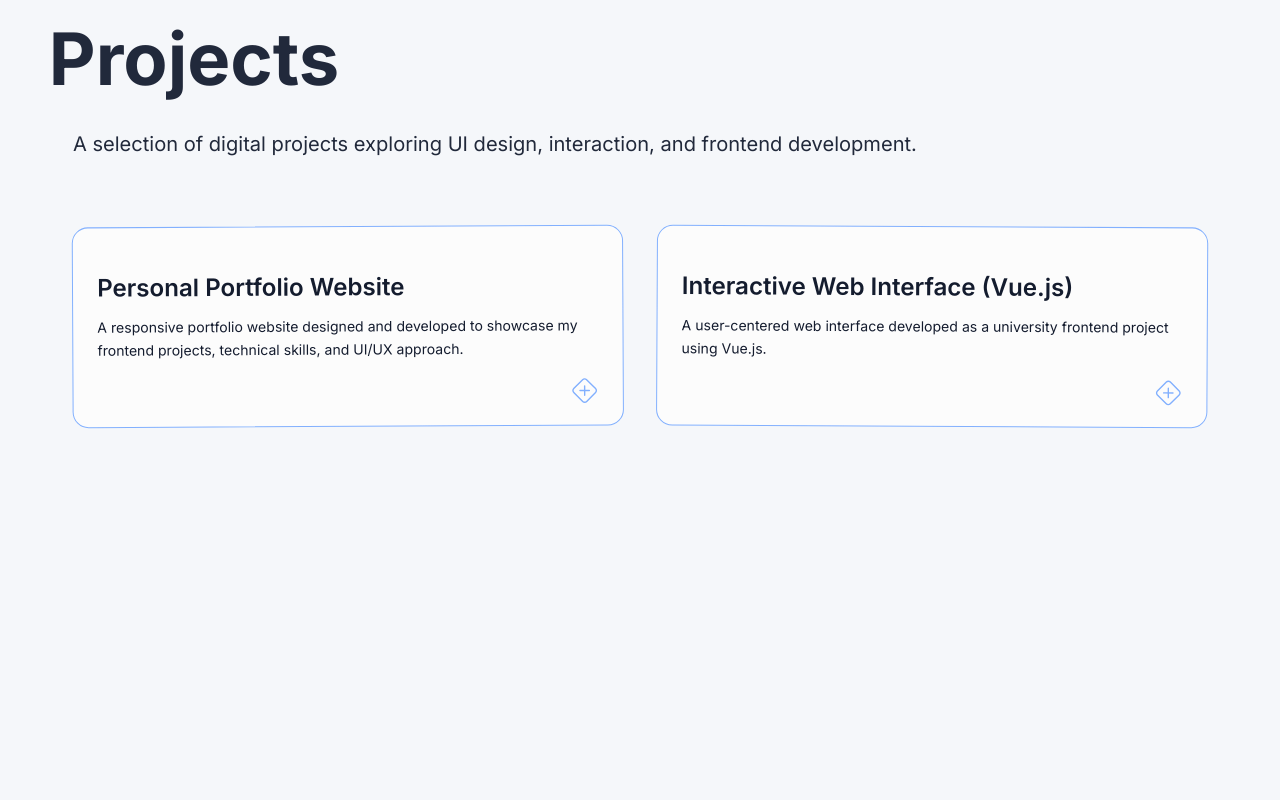
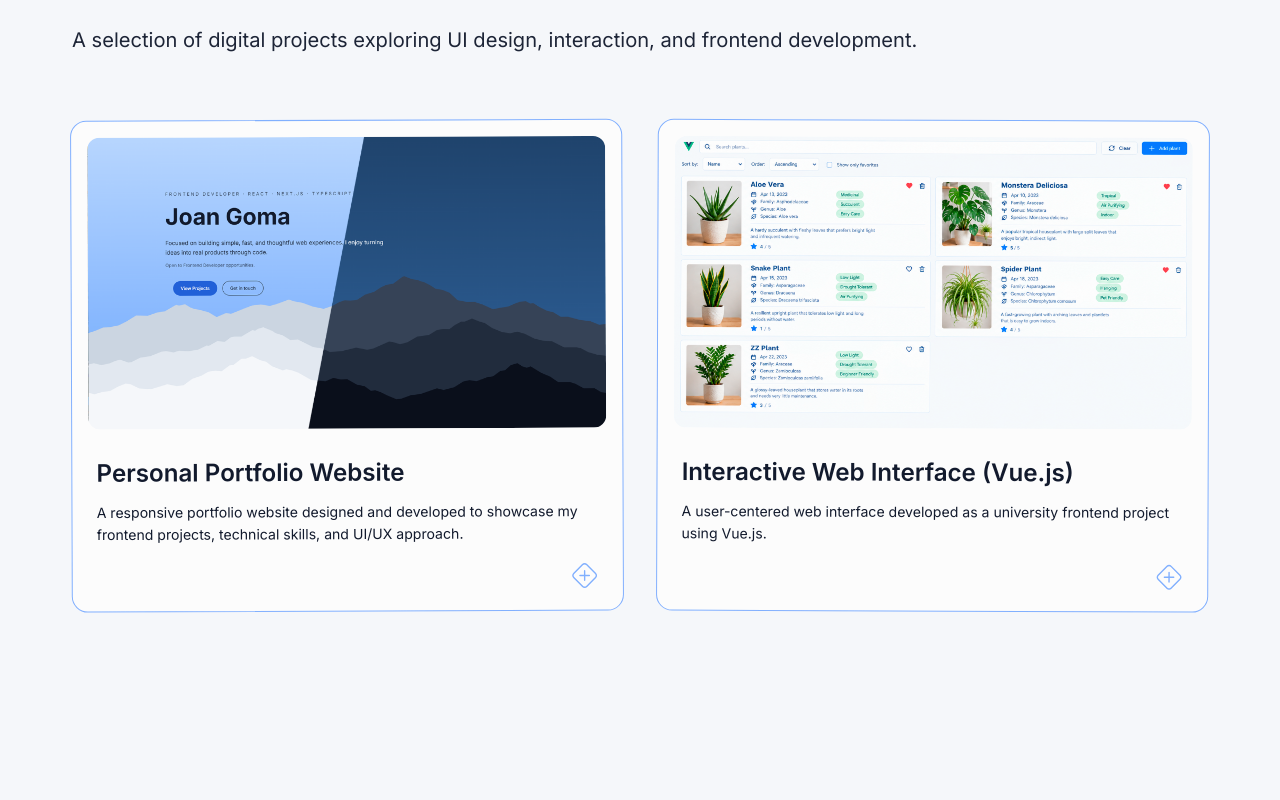
Before and after one commit to joangoma-code/portfolio, a Next.js app: page / in a window 1280 px wide. Shown: the part 980-1780 px from the top of the page. Built offline with nearby package versions, Linux system fonts and the light colour scheme.

Commit message:
fix image display in iOS Safari

```diff
--- a/components/sections/projects/ProjectCard.tsx
+++ b/components/sections/projects/ProjectCard.tsx
@@ -19,11 +19,12 @@ export default function ProjectCard({ project, onClick }: ProjectCardProps) {
       aria-controls="project-modal"
       className="group flex h-full cursor-pointer flex-col overflow-hidden rounded-2xl border border-(--color-border) bg-(--color-card) text-left duration-700 motion-safe:transition-all motion-safe:hover:scale-102 motion-safe:hover:bg-(--color-background2) motion-safe:hover:border-(--color-secondary)"
     >
-      <div className="relative m-3 md:m-4 aspect-video overflow-hidden rounded-xl">
+      <div className="relative m-3 md:m-4 overflow-hidden rounded-xl">
         <Image
           src={project.image}
           alt={project.title}
-          fill
+          width={1280}
+          height={720}
           sizes="(max-width: 768px) 100vw, 50vw"
           loading="eager"
           className="object-cover motion-safe:group-hover:scale-103"
--- a/components/sections/projects/ProjectModal.tsx
+++ b/components/sections/projects/ProjectModal.tsx
@@ -47,11 +47,12 @@ export default function ProjectModal({ project, onClose }: ProjectModalProps) {
           <X size={18} />
         </button>
 
-        <div className="relative m-2 md:m-4 aspect-video overflow-hidden rounded-2xl">
+        <div className="relative m-2 md:m-4 overflow-hidden rounded-2xl">
           <Image
             src={project.image}
             alt={project.title}
-            fill
+            width={1280}
+            height={720}
             sizes="(max-width: 896px) calc(100vw - 2rem), 896px"
             className="object-cover"
           />
--- a/next.config.ts
+++ b/next.config.ts
@@ -2,7 +2,7 @@ import type { NextConfig } from "next";
 
 const nextConfig: NextConfig = {
   reactStrictMode: true,
-  allowedDevOrigins: ['192.168.1.110','192.168.1.111','192.168.1.48', '192.168.1.133'],
+  allowedDevOrigins: ['192.168.1.110','192.168.1.111', '192.168.1.120','192.168.1.48', '192.168.1.133'],
 };
 
 export default nextConfig;
```
